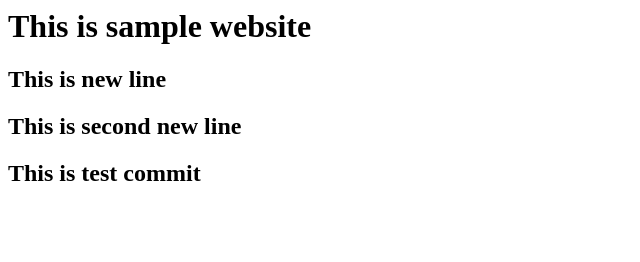
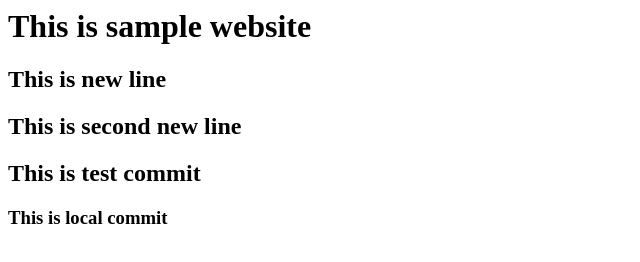
Before and after one commit to shreyesverma2019/webapp123, a plain HTML site: page index.html in a window 1280 px wide. Shown: the whole page, without its empty margins (0-640 px from the left). Drawn offline with Linux system fonts and the light colour scheme.

Commit message:
local chnage

```diff
--- a/index.html
+++ b/index.html
@@ -2,3 +2,4 @@
 <h2>This is new line</h2>
 <h2>This is second new line</h2>
 <h2> This is test commit</h2>
+<h3> This is local commit</h3>
```
